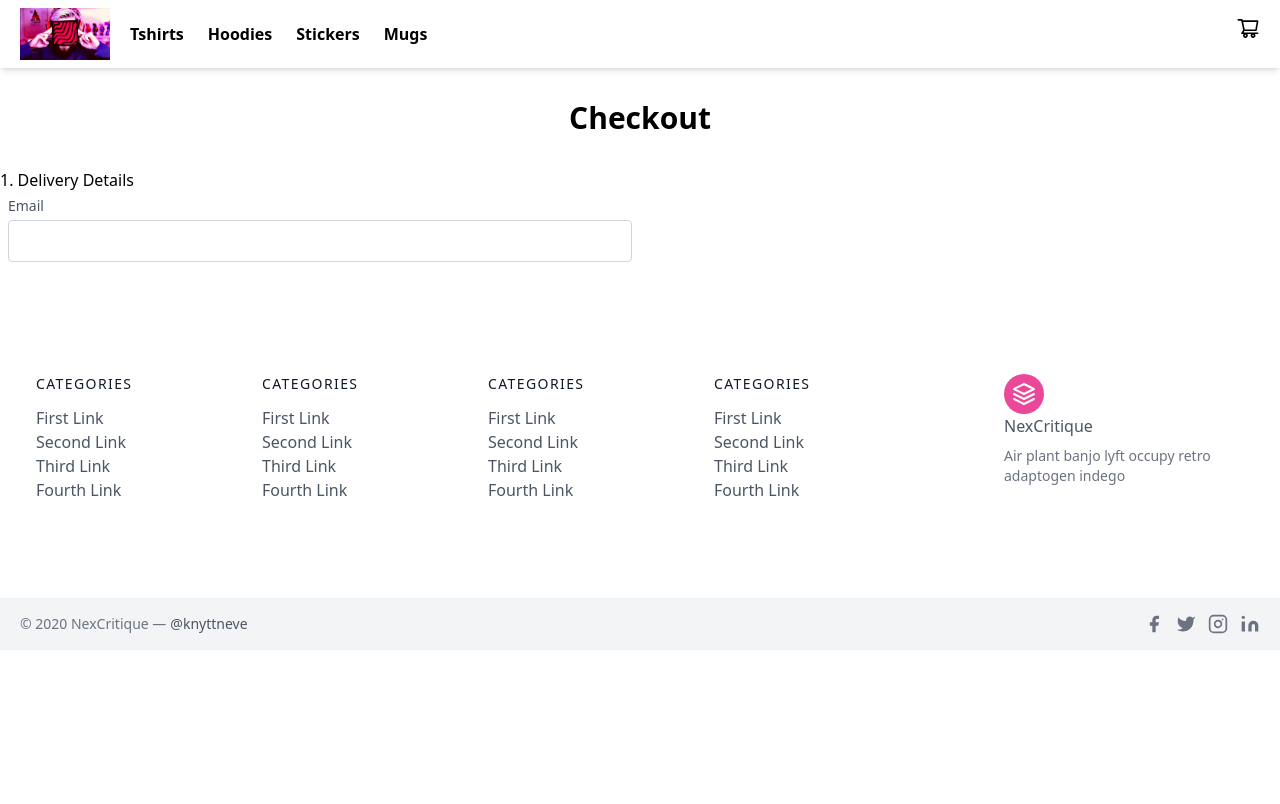
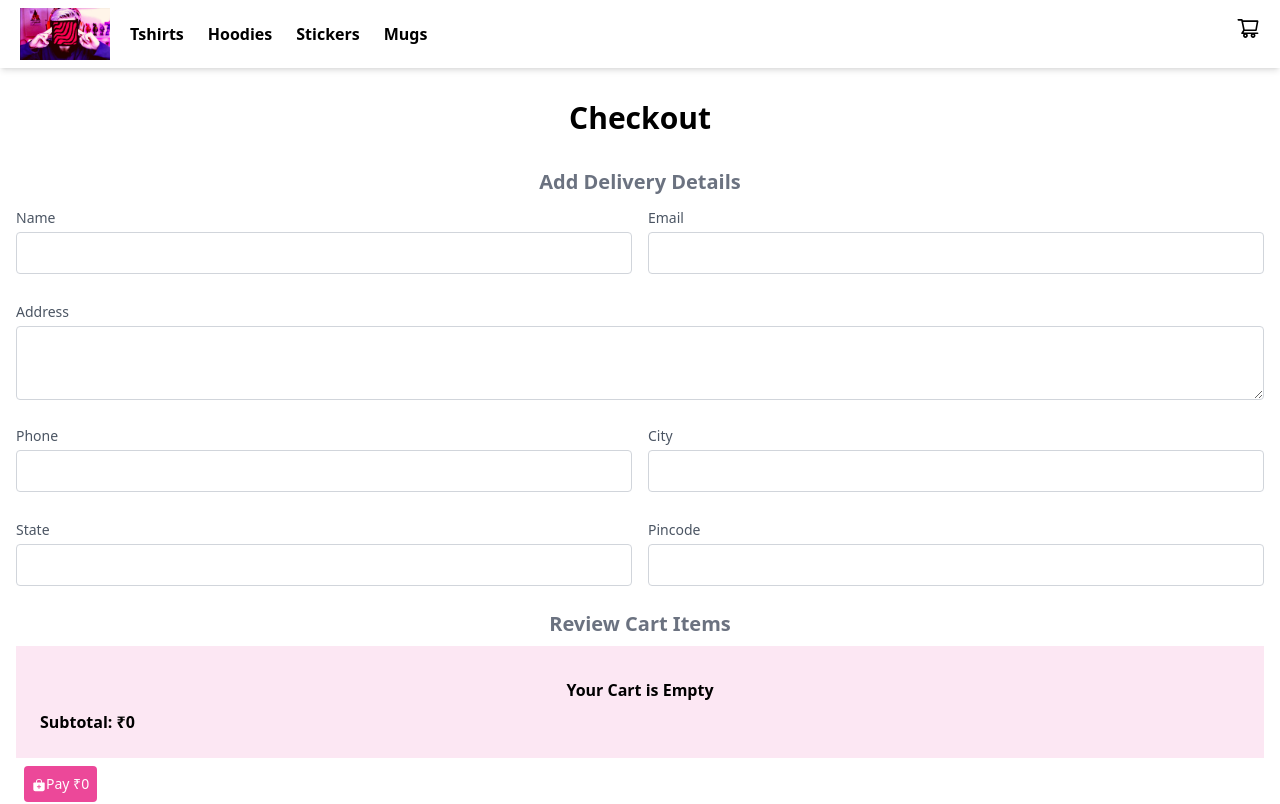
Before and after one commit to Va7bhav/NexCritique, a Next.js app: page /checkout in a window 1280 px wide. Shown: the top 804 px of the page. Built offline with nearby package versions, Linux system fonts and the light colour scheme.

Commit message:
#43 complete

```diff
--- a/components/Navbar.js
+++ b/components/Navbar.js
@@ -35,7 +35,7 @@
         {<AiOutlineShoppingCart className='text-xl md:text-2xl' />}
       </div>
 
-      <div ref={ref} className="w-72 h-[100vh] sideCart absolute top-0 right-0 bg-pink-100 px-8 py-10 transform transition-transform translate-x-full">
+      <div ref={ref} className={`w-72 h-[100vh] sideCart absolute top-0 right-0 bg-pink-100 px-8 py-10 transform transition-transform ${Object.keys(cart).length !== 0 ? 'translate-x-0': 'translate-x-full'}`}>
         <h2 className='font-bold text-xl text-center'>Shopping Cart</h2>
         <span onClick={toggleCart} className="absolute top-2 right-2 cursor-pointer text-xl text-pink-500"><FaRegWindowClose /></span>
         <ol className='list-decimal font-semibold'>
@@ -54,6 +54,7 @@
             )
           })}
         </ol>
+        <div className="font-bold my-2 text-center">Subtotal: ₹{subTotal}</div>
         <div className="flex justify-center">
           <Link href={'/checkout'}>
           <button className="flex mr-2 text-white bg-pink-500 border-0 py-2 px-2 focus:outline-none hover:bg-pink-600 rounded text-sm"><IoBagAdd className='mt-1' />Checkout</button>
--- a/pages/_app.js
+++ b/pages/_app.js
@@ -21,6 +21,7 @@
     try {
       if (localStorage.getItem("cart")) {
         setCart(JSON.parse(localStorage.getItem("cart")))
+        saveCart(JSON.parse(localStorage.getItem("cart")));
       }
     } catch (error) {
       console.log(error)
@@ -64,7 +65,7 @@
     saveCart(newCart)
   }
   return <>
-    <Navbar cart={cart} addToCart={addToCart} removeFromCart={removeFromCart} clearCart={clearCart}  subTotal={subTotal}/>
+    <Navbar key={subTotal}  cart={cart} addToCart={addToCart} removeFromCart={removeFromCart} clearCart={clearCart}  subTotal={subTotal}/>
     <Component cart={cart} addToCart={addToCart} removeFromCart={removeFromCart} clearCart={clearCart}  subTotal={subTotal} {...pageProps}/>
     <Footer />
   </>
--- a/pages/checkout.js
+++ b/pages/checkout.js
@@ -1,18 +1,91 @@
 import React from 'react'
+import { FaPlus, FaMinus } from "react-icons/fa";
+import { IoBagAdd } from "react-icons/io5";
+import Link from 'next/link'
 
-const Checkout = () => {
+const Checkout = ({ cart, subTotal, addToCart, removeFromCart }) => {
   return (
-    <div className='container m-auto'>
+    <div className='container px-2 sm:m-auto'>
       <h1 className='font-bold text-3xl my-8 text-center'>Checkout</h1>
-      <h2>1. Delivery Details </h2>
-      <div className="mx-auto">
+      <h2 className='text-gray-500 text-xl font-bold text-center'> Add Delivery Details </h2>
+      <div className="mx-auto flex my-2">
         <div className="px-2 w-1/2">
-          <div className="relative mb-4">
-          <label htmlFor="email" className="leading-7 text-sm text-gray-600">Email</label>
+          <div className="mb-4">
+            <label htmlFor="name" className="leading-7 text-sm text-gray-600">Name</label>
+            <input type="text" id="name" name="name" className="w-full bg-white rounded border border-gray-300 focus:border-indigo-500 focus:ring-2 focus:ring-indigo-200 text-base outline-none text-gray-700 py-1 px-3 leading-8 transition-colors duration-200 ease-in-out" />
+          </div>
+        </div>
+        <div className="px-2 w-1/2">
+          <div className="mb-4">
+            <label htmlFor="email" className="leading-7 text-sm text-gray-600">Email</label>
             <input type="email" id="email" name="email" className="w-full bg-white rounded border border-gray-300 focus:border-indigo-500 focus:ring-2 focus:ring-indigo-200 text-base outline-none text-gray-700 py-1 px-3 leading-8 transition-colors duration-200 ease-in-out" />
           </div>
         </div>
       </div>
+      <div className="px-2 w-full">
+        <div className="mb-4">
+          <label htmlFor="address" className="leading-7 text-sm text-gray-600">Address</label>
+          <textarea name="address" id="address" cols="30" rows="2" className="w-full bg-white rounded border border-gray-300 focus:border-indigo-500 focus:ring-2 focus:ring-indigo-200 text-base outline-none text-gray-700 py-1 px-3 leading-8 transition-colors duration-200 ease-in-out" ></textarea>
+        </div>
+      </div>
+      <div className="mx-auto flex my-2">
+        <div className="px-2 w-1/2">
+          <div className="mb-4">
+            <label htmlFor="phone" className="leading-7 text-sm text-gray-600">Phone</label>
+            <input type="phone" id="phone" name="phone" className="w-full bg-white rounded border border-gray-300 focus:border-indigo-500 focus:ring-2 focus:ring-indigo-200 text-base outline-none text-gray-700 py-1 px-3 leading-8 transition-colors duration-200 ease-in-out" />
+          </div>
+        </div>
+        <div className="px-2 w-1/2">
+          <div className="mb-4">
+            <label htmlFor="city" className="leading-7 text-sm text-gray-600">City</label>
+            <input type="email" id="city" name="city" className="w-full bg-white rounded border border-gray-300 focus:border-indigo-500 focus:ring-2 focus:ring-indigo-200 text-base outline-none text-gray-700 py-1 px-3 leading-8 transition-colors duration-200 ease-in-out" />
+          </div>
+        </div>
+      </div>
+
+      <div className="mx-auto flex my-2">
+        <div className="px-2 w-1/2">
+          <div className="mb-4">
+            <label htmlFor="state" className="leading-7 text-sm text-gray-600">State</label>
+            <input type="text" id="state" name="state" className="w-full bg-white rounded border border-gray-300 focus:border-indigo-500 focus:ring-2 focus:ring-indigo-200 text-base outline-none text-gray-700 py-1 px-3 leading-8 transition-colors duration-200 ease-in-out" />
+          </div>
+        </div>
+        <div className="px-2 w-1/2">
+          <div className="mb-4">
+            <label htmlFor="pincode" className="leading-7 text-sm text-gray-600">Pincode</label>
+            <input type="text" id="pincode" name="pincode" className="w-full bg-white rounded border border-gray-300 focus:border-indigo-500 focus:ring-2 focus:ring-indigo-200 text-base outline-none text-gray-700 py-1 px-3 leading-8 transition-colors duration-200 ease-in-out" />
+          </div>
+        </div>
+      </div>
+      <h2 className='text-gray-500 text-xl font-bold text-center'> Review Cart Items </h2>
+      <div className="sideCart bg-pink-100 p-6 m-2">
+
+
+        <ol className='list-decimal font-semibold'>
+          {Object.keys(cart).length == 0 && <div className='text-center mt-2 mb-2'>Your Cart is Empty</div>}
+          {Object.keys(cart).map((k) => {
+            console.log(k);
+            return (
+              <li key={k}>
+                <div className="item flex my-5">
+                  <div className='font-semibold'>{cart[k].name}</div>
+                  <div className='flex font-semibold items-center justify-center w-1/3 text-sm'>
+                    <FaMinus onClick={() => removeFromCart(k, 1, cart[k].price, cart[k].name, cart[k].size, cart[k].variant)} className='cursor-pointer text-pink-500' /> <span className='mx-2 text-xl'> {cart[k].qty} </span> <FaPlus onClick={() => addToCart(k, 1, cart[k].price, cart[k].name, cart[k].size, cart[k].variant)} className='cursor-pointer text-pink-500' />
+                  </div>
+                </div>
+              </li>
+            )
+          })}
+        </ol>
+        <span className="font-bold">Subtotal: ₹{subTotal}</span>
+
+      </div>
+      <div className="mx-4">
+        <Link href={'/checkout'}>
+          <button className="flex mr-2 text-white bg-pink-500 border-0 py-2 px-2 focus:outline-none hover:bg-pink-600 rounded text-sm"><IoBagAdd className='mt-1' />Pay ₹{subTotal}</button>
+        </Link>
+      </div>
+
     </div>
   )
 }
```
